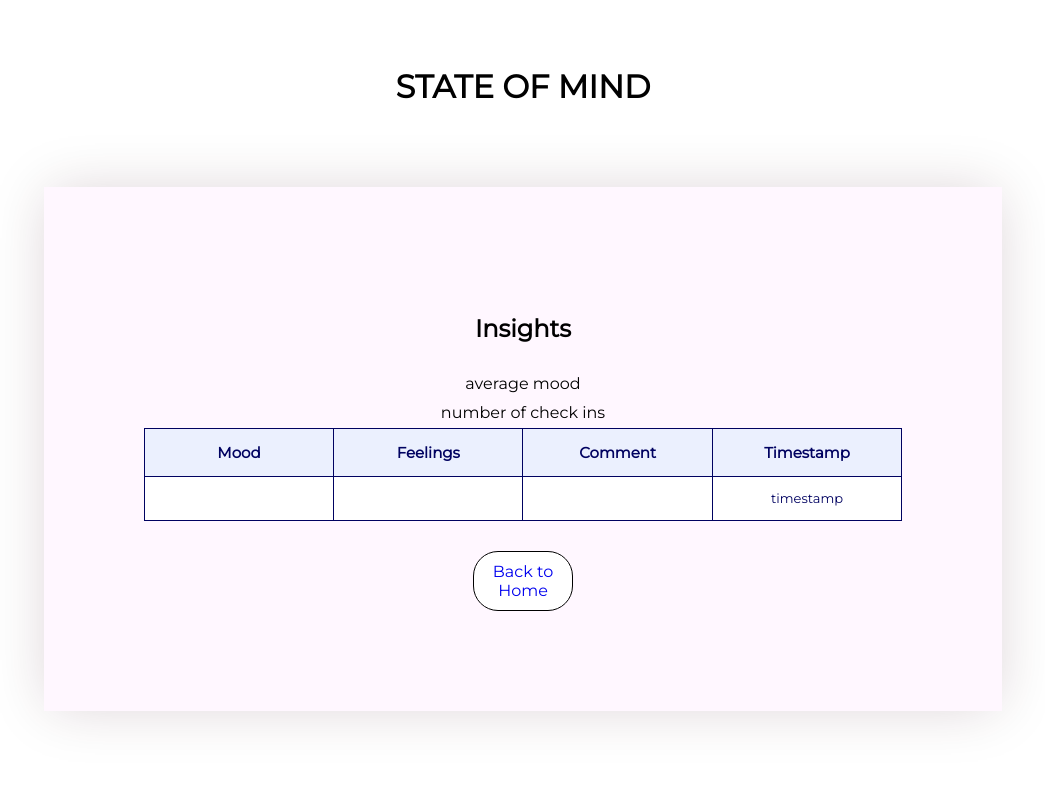
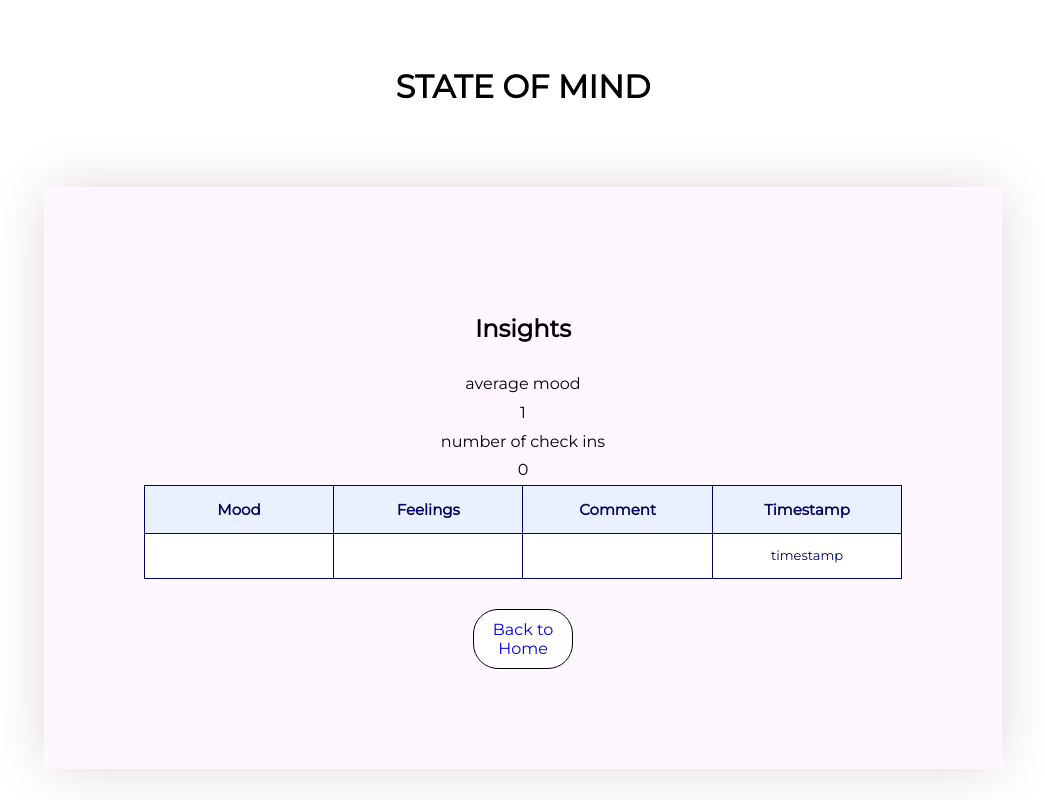
Before and after one commit to cjmontgom/state-of-mind, a React (Create React App) app in the folder client/: page /insights in a window 1280 px wide. Shown: the whole page, without its empty margins (117-1162 px from the left). Built offline with nearby package versions, Linux system fonts and the light colour scheme.

Commit message:
Include additional insights in response from server

```diff
--- a/client/src/components/insights.tsx
+++ b/client/src/components/insights.tsx
@@ -1,7 +1,7 @@
 import React, {Fragment, useEffect} from 'react';
 import {Section, SubHeader, Table} from "../styles/styles";
 
-const Insights = ({checkIns}) => {
+const Insights = ({checkIns, numberOfCheckIns, averageMood}) => {
 
     useEffect(() => {}, [checkIns])
 
@@ -25,7 +25,9 @@ const Insights = ({checkIns}) => {
         <Section>
             <SubHeader>Insights</SubHeader>
             <div>average mood</div>
+            <div>{averageMood}</div>
             <div>number of check ins</div>
+            <div>{numberOfCheckIns}</div>
             <Table>
                 <thead>
                     <tr>
--- a/client/src/components/main.tsx
+++ b/client/src/components/main.tsx
@@ -21,14 +21,19 @@ const Main = () => {
     const emptyCheckIn: UserCheckIn = { mood: 1, feeling: [], comment: ''};
 
     const [checkIn, setCheckIn] = useState({ ...emptyCheckIn });
-
     const [allCheckIns, setAllCheckIns] = useState([{mood: '', feeling: []}]);
+    const [totalNumberOfCheckIns, setTotalNumberOfCheckIns] = useState(0);
+    const [averageMood, setAverageMood] = useState(1);
 
     const saveCheckIn = async () => {
         await save(checkIn)
             .then(async () => {
                 await retrieveCheckIns()
-                    .then(res => {setAllCheckIns(res.json)})
+                    .then(res => {
+                        setAllCheckIns(res.json.allUserCheckIns);
+                        setAverageMood(res.json.averageMood);
+                        setTotalNumberOfCheckIns(res.json.totalNumberOfCheckIns)
+                    })
             })
     };
 
@@ -63,7 +68,11 @@ const Main = () => {
                     </Route>
                     <Route path="/insights">
                         <Card>
-                            <Insights checkIns={allCheckIns}/>
+                            <Insights
+                                checkIns={allCheckIns}
+                                numberOfCheckIns={totalNumberOfCheckIns}
+                                averageMood={averageMood}
+                            />
                             <Button><StyledLink to="/">Back to Home</StyledLink></Button>
                         </Card>
                     </Route>
```
